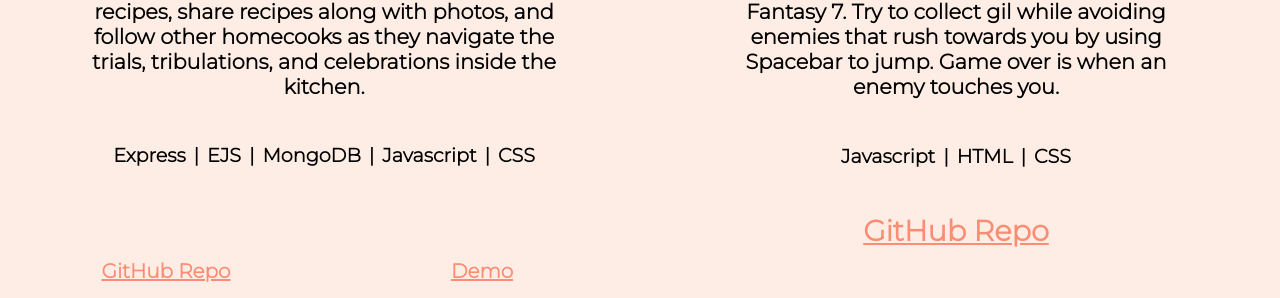
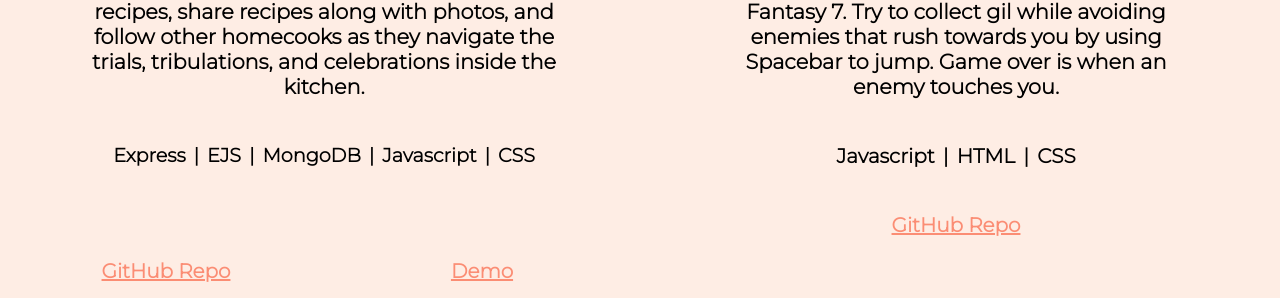
Before and after one commit to janiceh94/portfolio1, a React (Create React App) app: page / in a window 1280 px wide. Shown: the part 2329-2627 px from the top of the page. Built offline with nearby package versions, Linux system fonts and the light colour scheme.

Commit message:
changed project4 link font size

```diff
--- a/src/components/Projects.js
+++ b/src/components/Projects.js
@@ -73,8 +73,10 @@ export default function Projects(){
                                 Javascript | HTML | CSS
                             </h6>
                         </div>
+                        <div className='project4'>
                         <a href = 'https://github.com/janiceh94/FF7-Run' target="_blank" rel="noopener noreferrer"><h6>GitHub Repo</h6>
                         </a>
+                        </div>
                     </div>
                 </div>
             </div>
--- a/src/style.css
+++ b/src/style.css
@@ -213,6 +213,9 @@ h1, h2, h3, h4, h5, h6{
     .projectLinks h6{
         font-size: 20px;
     }
+    .project4 h6{
+        font-size: 20px;
+    }
     /* Deployment resize */
     .nav h2{
         margin: 0 10% 0 10%;
```
